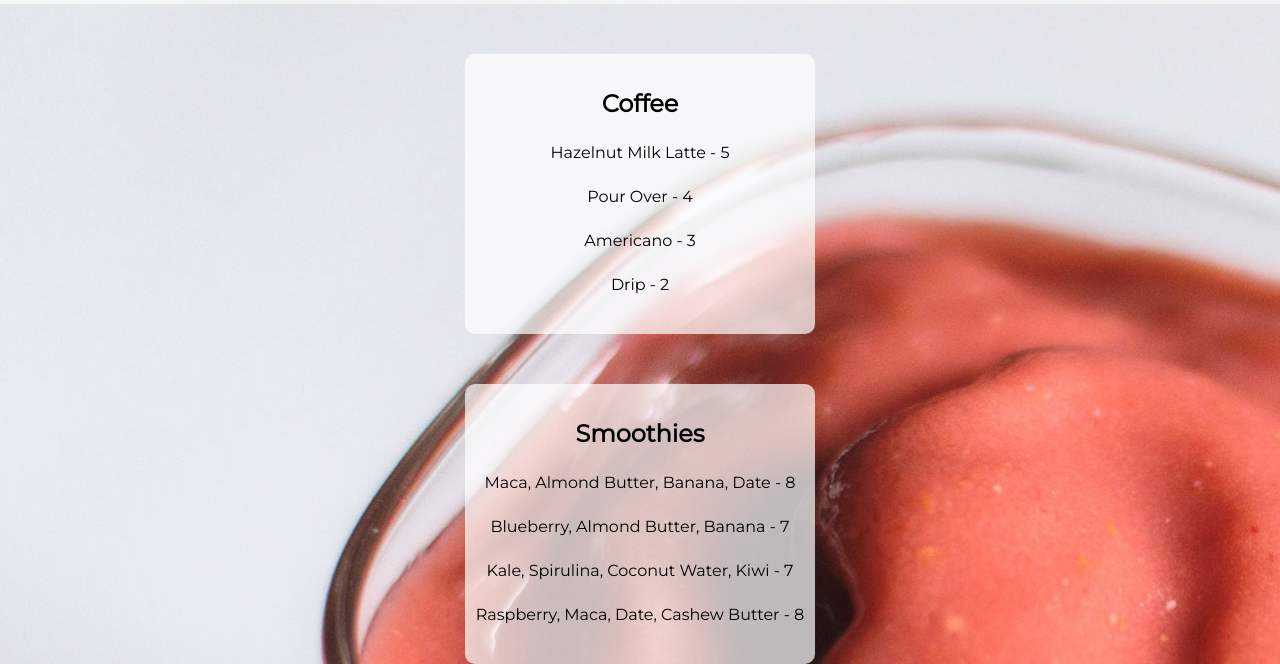
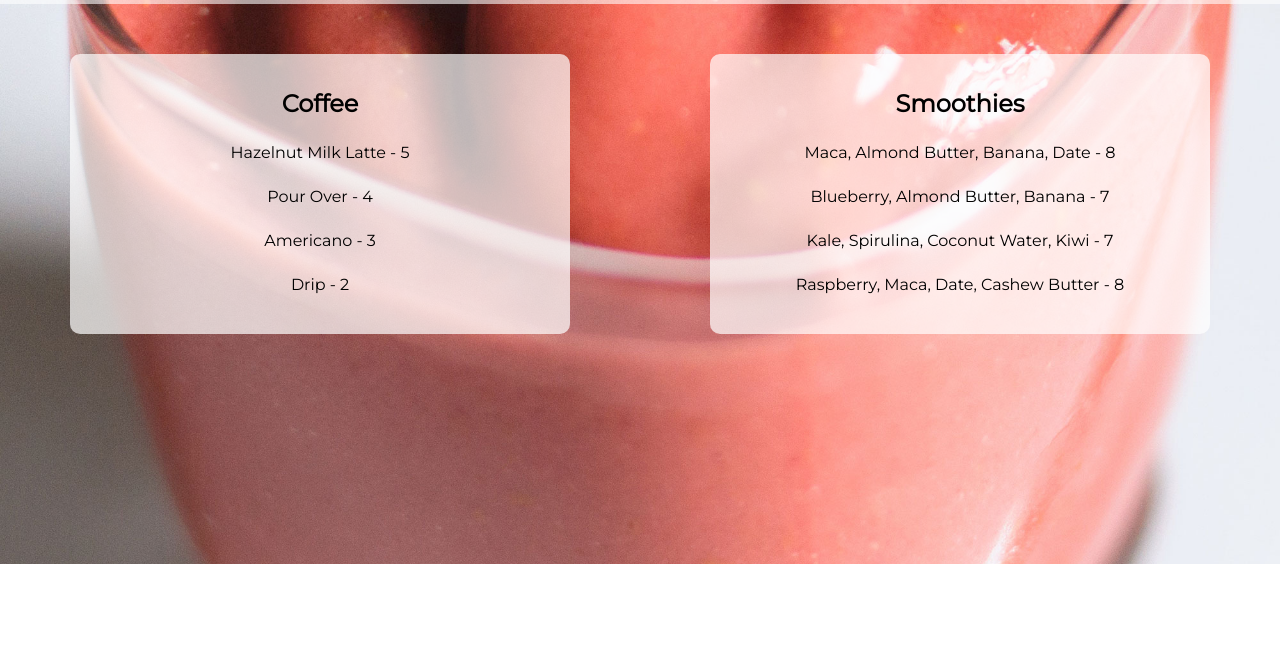
Before and after one commit to msegaric/andrew-mark-group-project, a plain HTML site: page drinks.html in a window 1280 px wide. Shown: the part 236-900 px from the top of the page. After the commit the page ends 800 px from the top, so only its background shows below. Drawn offline with Linux system fonts and the light colour scheme; a web font is replaced by a local one.

Commit message:
added media queries

```diff
--- a/scss/_drinks.scss
+++ b/scss/_drinks.scss
@@ -25,3 +25,23 @@
         margin: 25px 10px;
     }
 }
+@media(min-width:800px){
+    .drinks-body{
+        background-image: url('../images/drinks-background-tablet.jpg');
+        background-attachment: fixed;
+        background-position: center;
+        background-size: cover;
+        background-repeat: no-repeat;
+    }
+    .drinks-main{
+        display: flex;
+        .menu{
+            width: 45%;
+            max-width: 500px;
+        }
+
+    }
+
+
+
+}
--- a/scss/_food.scss
+++ b/scss/_food.scss
@@ -28,4 +28,16 @@
     li{
         margin: 25px 10px;
     }
+
 }
+@media(min-width: 800px){
+    .food-main{
+        display: flex;
+        .menu{
+            width: 30%;
+            max-width: 400px;
+        }
+
+    }
+
+}
```
Also changed, not shown: contact.html (+1 -0 lines), food.html (indentation only), images/._drinks-background-tablet.jpg (added), images/drinks-background-tablet.jpg (added), styles/styles.css, 1 other file.
